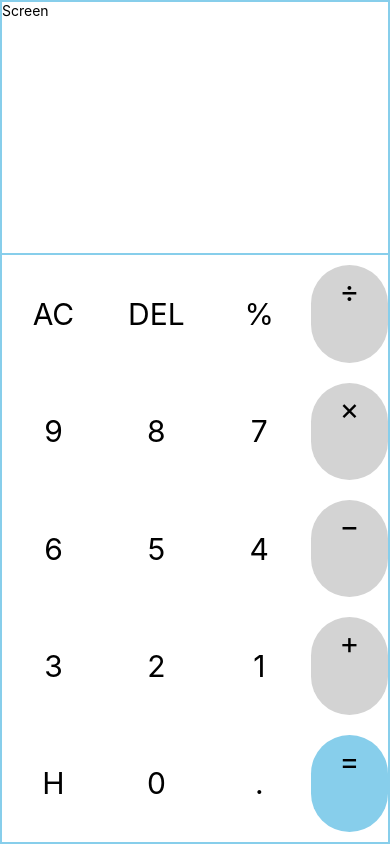
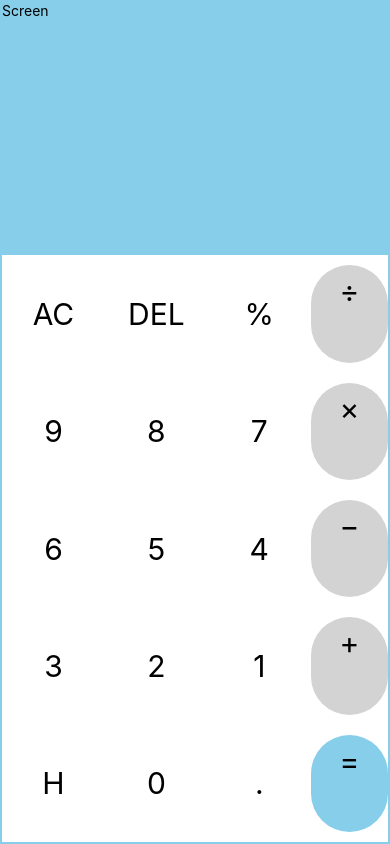
Before and after one commit to D-Coder135/CalC-App_React-Native, a React Native app: screen / in a window 390 px wide. Built offline with nearby package versions, Linux system fonts and the light colour scheme.

Commit message:
add the backgroundColor property for the screenComponent attribute

```diff
--- a/components/Screen.js
+++ b/components/Screen.js
@@ -15,7 +15,8 @@ const styles = StyleSheet.create({
     screenComponent: {
         flex: 3,
         borderWidth: 1,
-        borderColor: 'skyblue'
+        borderColor: 'skyblue',
+        backgroundColor: 'skyblue',
     }
 });
 
```
